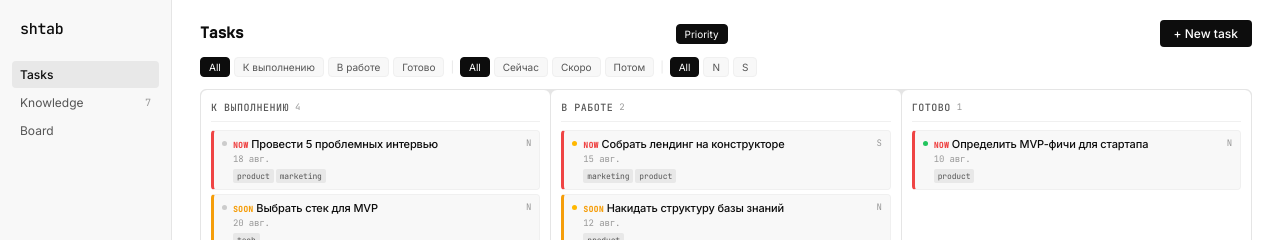
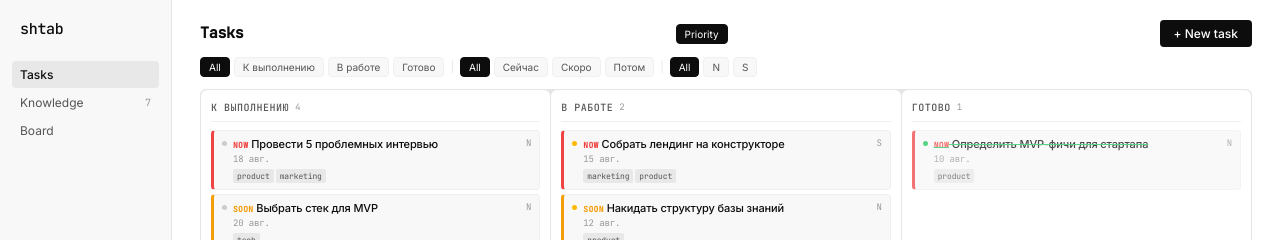
Before and after one commit to ropotovn/consulting-hub, a React (Vite) app: page / in a window 1280 px wide. Shown: the top 240 px of the page. Built offline with nearby package versions, Linux system fonts and the light colour scheme.

Commit message:
done tasks: green strikethrough, 75% opacity

```diff
--- a/src/App.css
+++ b/src/App.css
@@ -336,7 +336,15 @@ body {
   background: #b91c1c; height: 56px;
 }
 
-/* Priority stripe on cards */
+/* Done tasks — green visual */
+.task-card.status-done {
+  opacity: 0.75;
+}
+.task-card.status-done .card-title {
+  text-decoration: line-through;
+  text-decoration-color: #22c55e;
+  text-decoration-thickness: 1px;
+}
 .task-card.priority-now {
   border-left: 3px solid #ef4444;
 }
--- a/src/components/TaskBoard.tsx
+++ b/src/components/TaskBoard.tsx
@@ -236,7 +236,7 @@ const TaskBoard: React.FC = () => {
               {grouped[status].map(task => (
                 <div
                   key={task.id}
-                  className={`task-card ${dragId === task.id ? 'dragging' : ''} ${snappedId === task.id ? 'snapped' : ''} priority-${task.priority}`}
+                  className={`task-card ${dragId === task.id ? 'dragging' : ''} ${snappedId === task.id ? 'snapped' : ''} priority-${task.priority} ${task.status === 'done' ? 'status-done' : ''}`}
                   draggable
                   onDragStart={(e) => handleDragStart(e, task.id)}
                   onDragEnd={handleDragEnd}
```
